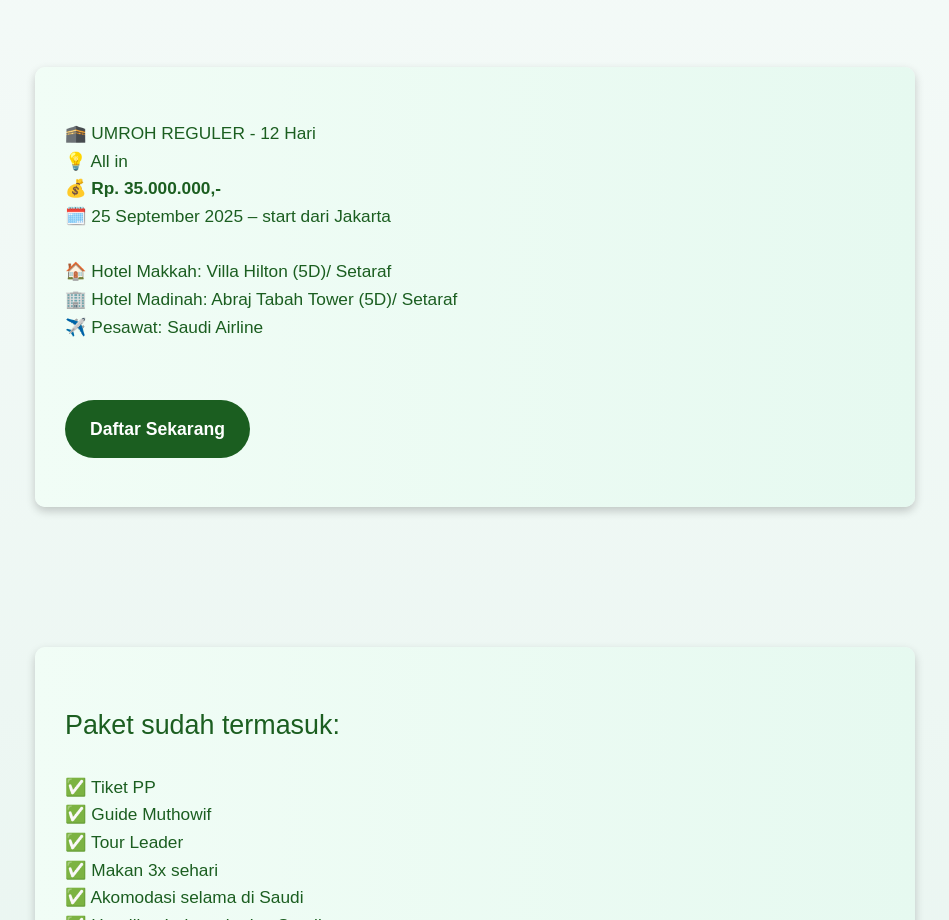
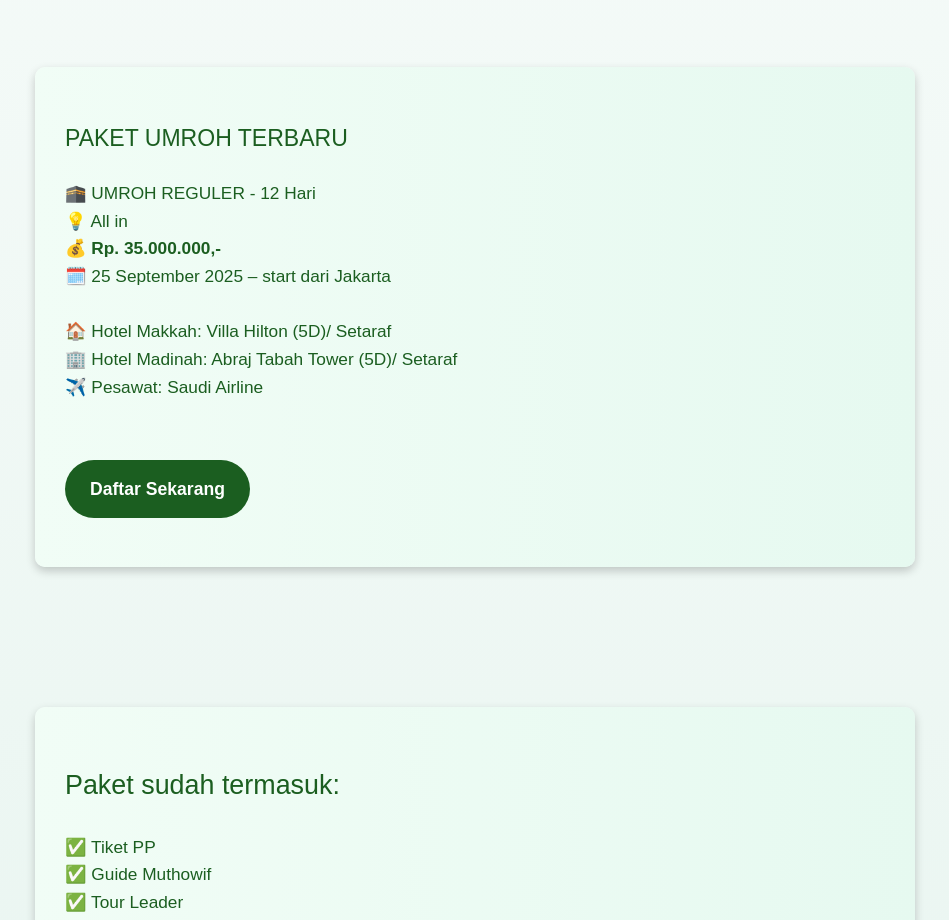
Before and after one commit to Zurittaqi/Umroh-Sorban-Pekalongan, a plain HTML site: page index.html in a window 1280 px wide. Shown: the part 1346-2266 px from the top of the page, without its empty margins (165-1114 px from the left). Drawn offline with nearby package versions, Linux system fonts and the light colour scheme.

Commit message:
Update index.html

```diff
--- a/index.html
+++ b/index.html
@@ -183,7 +183,7 @@ html { scroll-behavior: smooth; }</style>
 </section>
 <section id="paket">
 <div class="package-box" data-aos="fade-up" data-aos-delay="200" data-aos-duration="800">
-<p style="font-size: 1.2em;"><strongPAKET UMROH TERBARU</p></strong>
+<p style="font-size: 1.2em;"><strong></strong>PAKET UMROH TERBARU</p></strong>
 <p style="font-size: 90%;">
 	🕋 UMROH REGULER - 12 Hari<br>
 	💡 All in<br/><strong>
```
